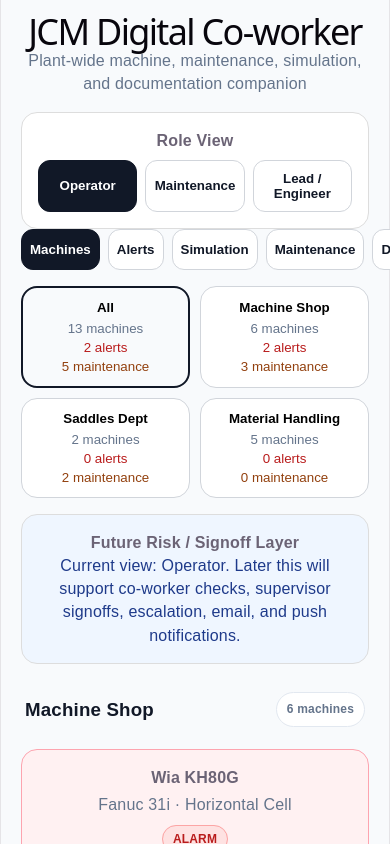
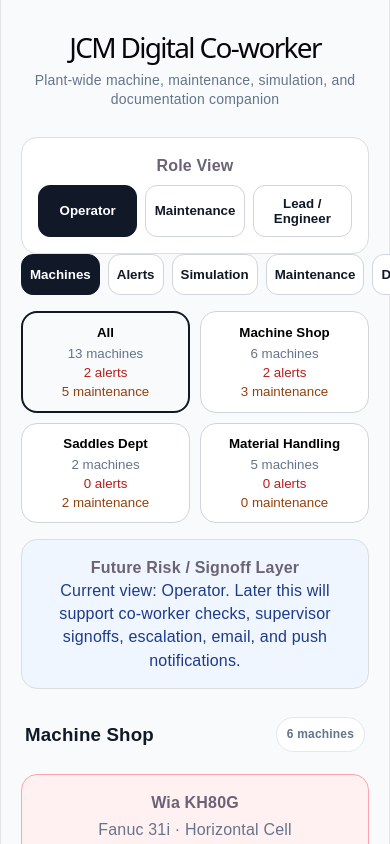
Before and after one commit to jcm-digital-coworker/JCM-Digital-Co-worker, a React (Vite) app: page / in a window 390 px wide. Shown: the top 844 px of the page. Built offline with nearby package versions, Linux system fonts and the light colour scheme.

Commit message:
Fix mobile header layout

```diff
--- a/src/App.tsx
+++ b/src/App.tsx
@@ -127,8 +127,8 @@ export default function App() {
   return (
     <div style={pageStyle}>
       <div style={appHeaderStyle}>
-        <h1 style={{ margin: 0 }}>JCM Digital Co-worker</h1>
-        <p style={{ color: "#64748b", margin: "6px 0 0 0" }}>
+        <h1 style={appTitleStyle}>JCM Digital Co-worker</h1>
+        <p style={appSubtitleStyle}>
           Plant-wide machine, maintenance, simulation, and documentation companion
         </p>
       </div>
@@ -744,6 +744,21 @@ const pageStyle: React.CSSProperties = {
 const appHeaderStyle: React.CSSProperties = {
   textAlign: "center",
   marginBottom: 16,
+  padding: "12px 8px",
+};
+
+const appTitleStyle: React.CSSProperties = {
+  margin: 0,
+  fontSize: 28,
+  lineHeight: 1.1,
+};
+
+const appSubtitleStyle: React.CSSProperties = {
+  color: "#64748b",
+  margin: "8px auto 0 auto",
+  fontSize: 14,
+  lineHeight: 1.35,
+  maxWidth: 520,
 };
 
 const topTabBarStyle: React.CSSProperties = {
```
